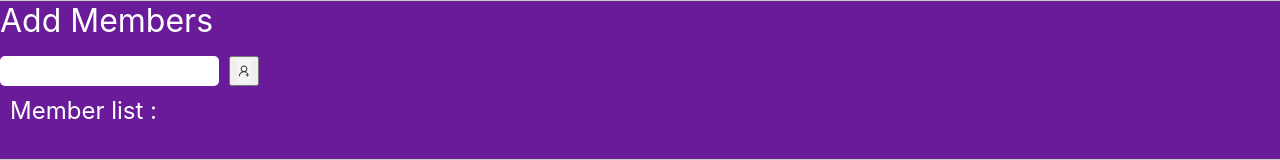
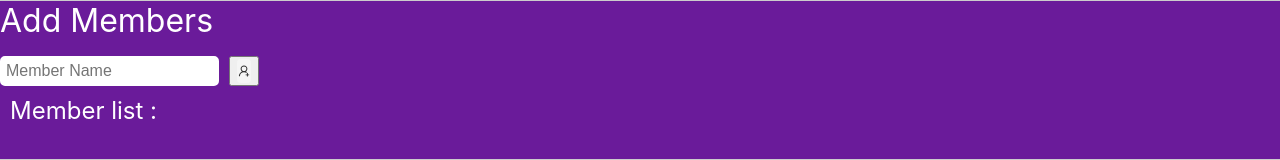
Before and after one commit to AmanBhanse/Helping-hand, a React (Create React App) app: page / in a window 1280 px wide. Shown: the top 160 px of the page. Built offline with nearby package versions, Linux system fonts and the light colour scheme.

Commit message:
Add placeholder

```diff
--- a/src/components/AddMembersSublocation/AddMembersSublocation.jsx
+++ b/src/components/AddMembersSublocation/AddMembersSublocation.jsx
@@ -47,6 +47,7 @@ const AddMembersSublocation = () => {
       <div className='add-members-input-section'>
         <input
           type='text'
+          placeholder='Member Name'
           onChange={(e) => {
             setInputMember(e.target.value);
           }}
```
